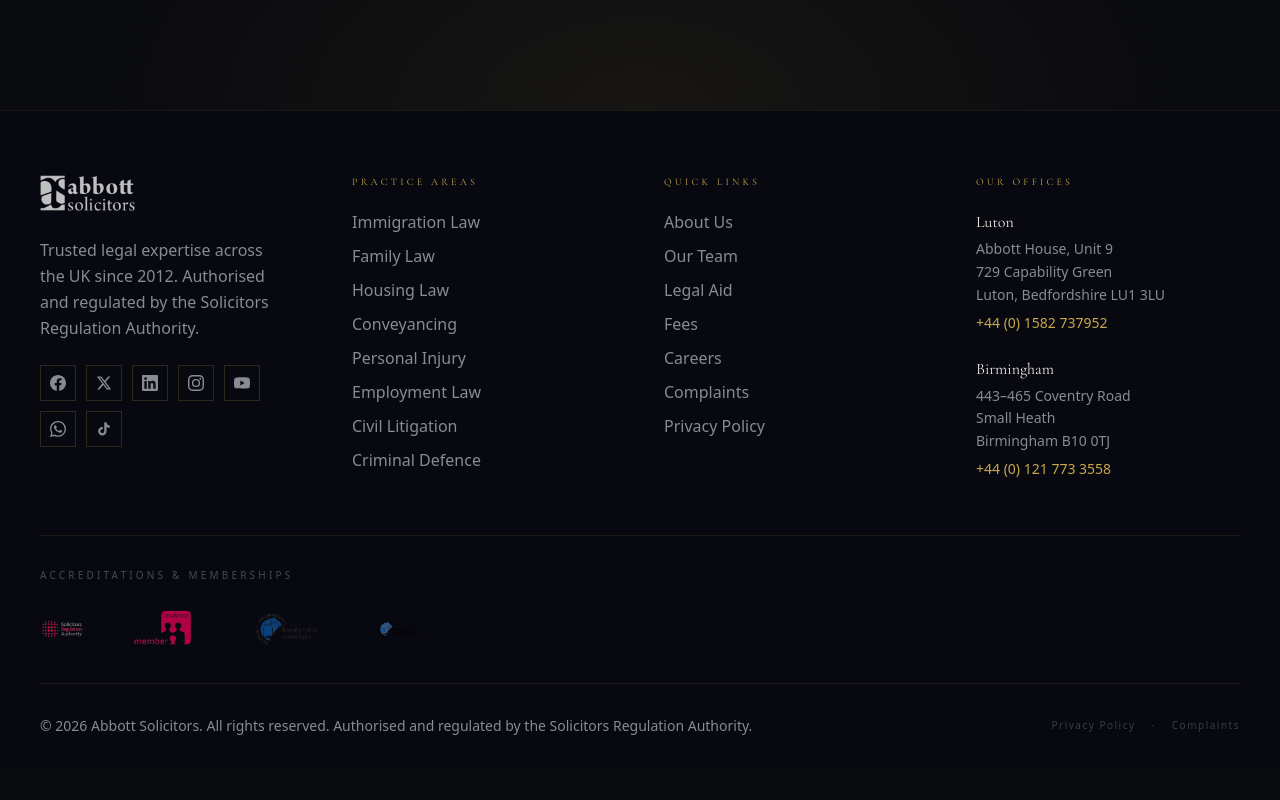
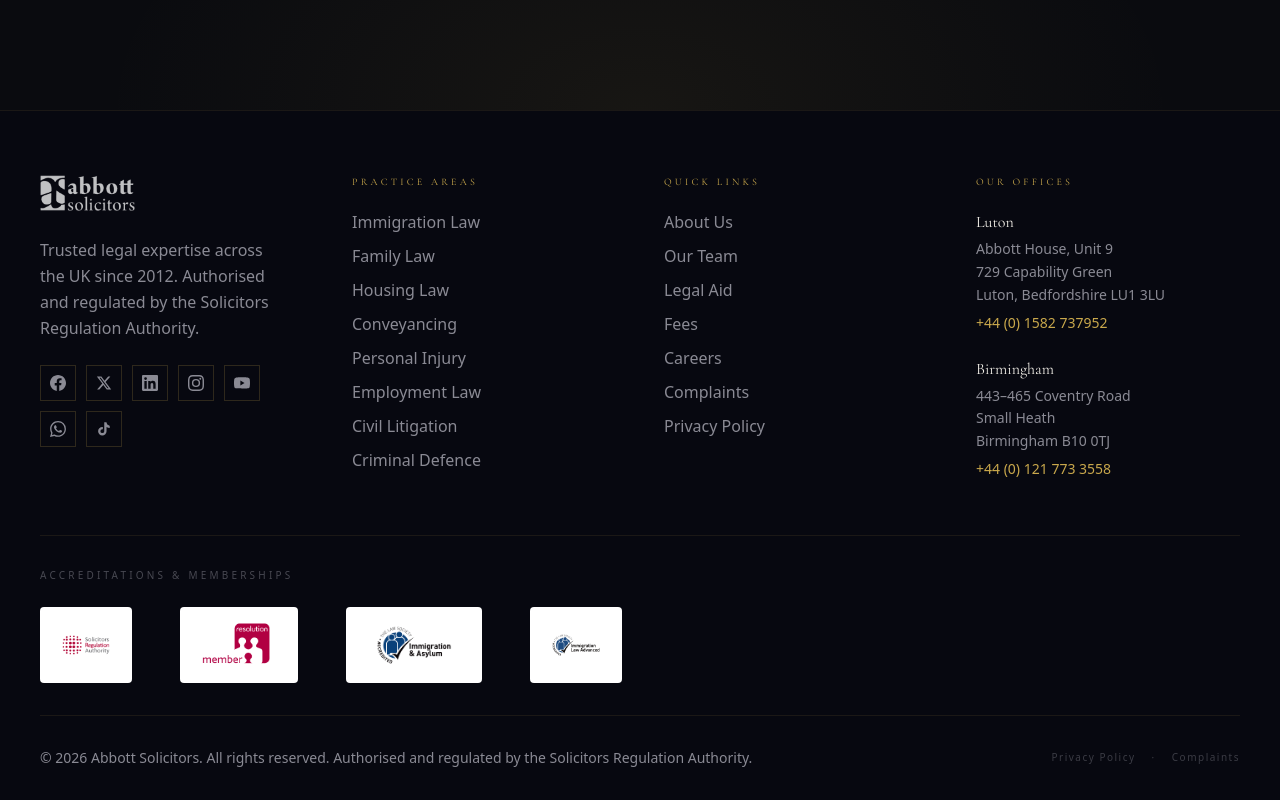
Before and after one commit to ShoaibM2022/abbott-solicitors, a Next.js app: page / in a window 1280 px wide. Shown: the part 4011-4811 px from the top of the page. Before the commit the page ends 4779 px from the top, so only its background shows below. Built offline with nearby package versions, Linux system fonts and the light colour scheme.

Commit message:
logos update

```diff
--- a/src/components/BadgeRow.tsx
+++ b/src/components/BadgeRow.tsx
@@ -54,7 +54,7 @@
           target="_blank"
           rel="noopener noreferrer"
           aria-label={alt}
-          className="badge-item"
+          className="badge-item bg-white px-5 py-3 rounded flex items-center justify-center hover:brightness-105 transition-[filter] duration-200"
         >
           <Image
             src={src}
--- a/src/components/Footer.tsx
+++ b/src/components/Footer.tsx
@@ -209,7 +209,7 @@
           <p className="text-[#8A8A94]/50 text-[10px] tracking-[0.32em] uppercase font-sans mb-6">
             Accreditations &amp; Memberships
           </p>
-          <BadgeRow badges={badges} height={44} />
+          <BadgeRow badges={badges} height={52} />
         </div>
 
         {/* Bottom bar */}
```
